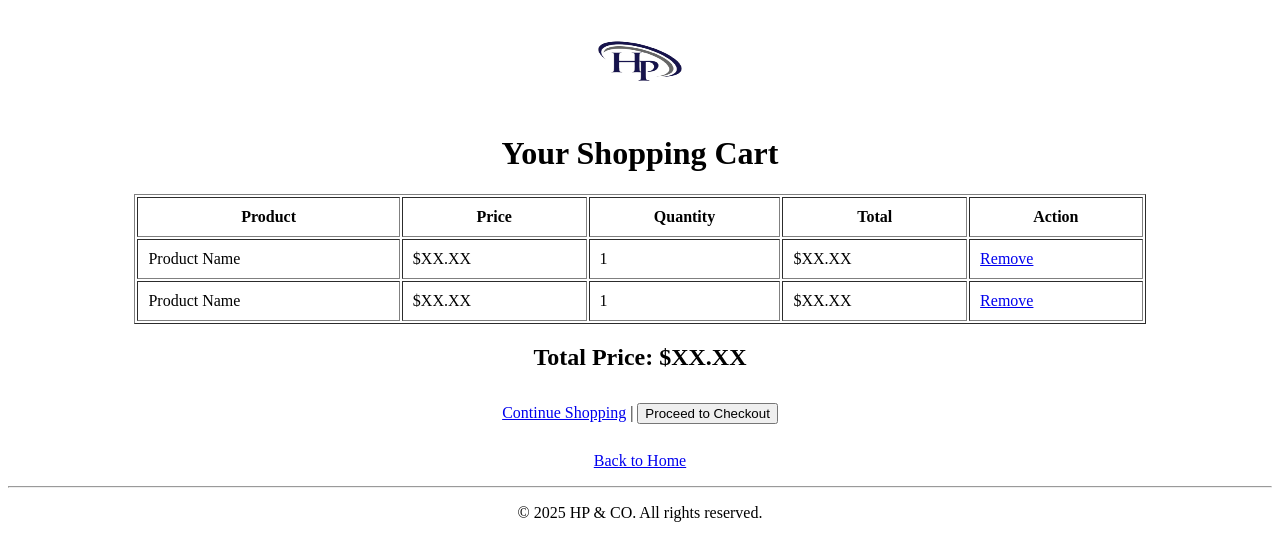
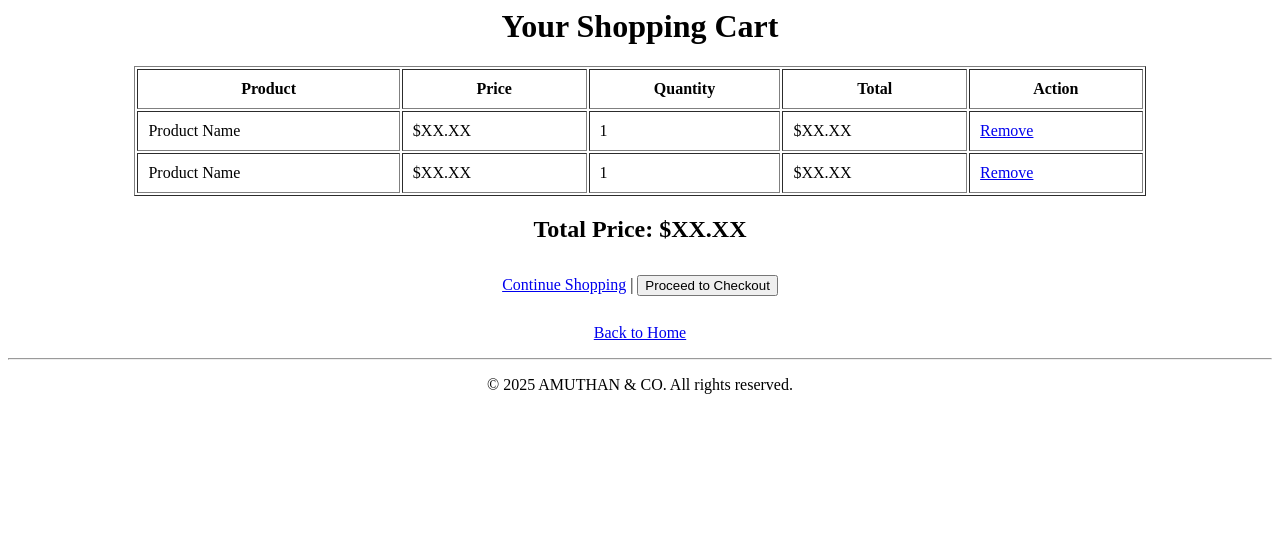
Before and after one commit to C-P-AMUTHAN/Elite-HTML-Project, a plain HTML site: page cart.html in a window 1280 px wide. Drawn offline with Linux system fonts and the light colour scheme.

Commit message:
Update cart.html

```diff
--- a/cart.html
+++ b/cart.html
@@ -4,14 +4,6 @@
 </head>
 <body>
 
-    <!-- Store Logo -->
-    <table width="100%" border="0">
-        <tr>
-            <td align="center">
-                <img src="images/logo.png" alt="HP & CO Logo" width="150" height="100">
-            </td>
-        </tr>
-    </table>
 
     <h1 align="center">Your Shopping Cart</h1>
 
@@ -56,7 +48,7 @@
     <p align="center"><a href="index.html">Back to Home</a></p>
 
     <hr>
-    <p align="center">&copy; 2025 HP & CO. All rights reserved.</p>
+    <p align="center">&copy; 2025 AMUTHAN & CO. All rights reserved.</p>
 
 </body>
 </html>
```
